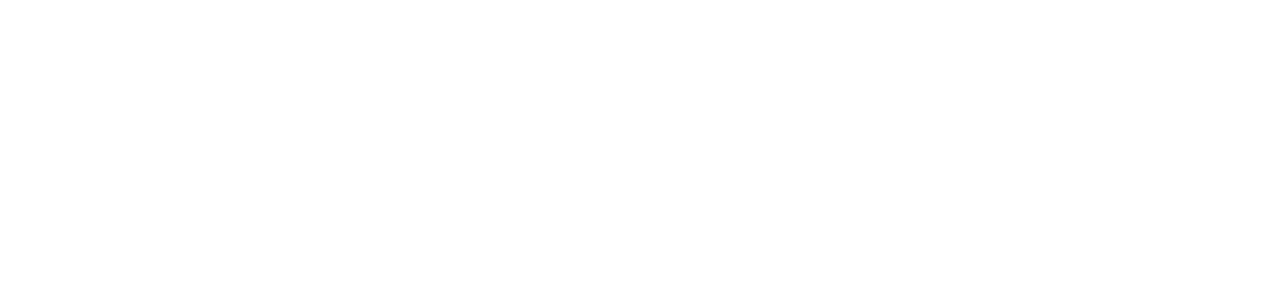
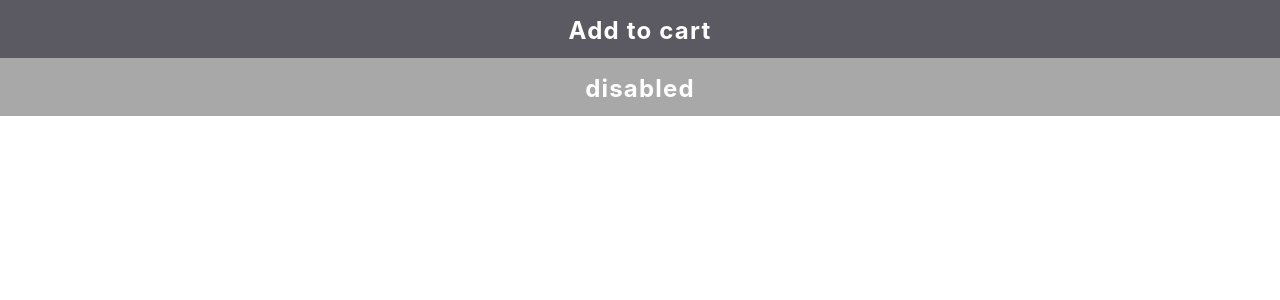
Before and after one commit to OlgaOparyna/Bookstore, a React (Create React App) app: page / in a window 1280 px wide. Shown: the top 300 px of the page. Built offline with nearby package versions, Linux system fonts and the light colour scheme; the HTML template or start-up script is replaced by a standard one.

Commit message:
add buttons

```diff
--- a/package.json
+++ b/package.json
@@ -10,6 +10,7 @@
     "@types/node": "^16.18.23",
     "@types/react": "^18.0.34",
     "@types/react-dom": "^18.0.11",
+    "classnames": "^2.3.2",
     "react": "^18.2.0",
     "react-dom": "^18.2.0",
     "react-scripts": "5.0.1",
--- a/src/App.tsx
+++ b/src/App.tsx
@@ -1,7 +1,10 @@
 import React from 'react';
+import Button from "./components/Button";
 function App() {
   return (
     <div className="App">
+      <Button title={"Add to cart"} onClick={()=>{}}/>
+      <Button title={"disabled"} onClick={()=>{}} disabled/>
     </div>
   );
 }
--- /dev/null
+++ b/src/assets/colors.scss
@@ -0,0 +1,11 @@
+$primary: #313037;
+$primary-secondary: #5B5A62;
+$secondary: #A8A8A8;
+$white: #FFFFFF;
+$gray: #E7E7E7;
+$light: #F7F7F7;
+$red: #FC857F;
+$blue: #D7E4FD;
+$green: #CAEFF0;
+$orange: #FEE9E2;
+$purple: #F4EEFD;
--- /dev/null
+++ b/src/assets/mixins.scss
@@ -0,0 +1,16 @@
+@mixin button{
+  font-weight: 700;
+  font-size: 24px;
+  line-height: 24px;
+  display: flex;
+  justify-content: center;
+  align-items: center;
+  text-align: center;
+  letter-spacing: 0.05em;
+  box-sizing: border-box;
+  border: 1px solid transparent;
+  padding: 18px 171px 14px;
+  &:hover{
+    cursor: pointer;
+  }
+}
--- /dev/null
+++ b/src/components/Button/Button.module.scss
@@ -0,0 +1,20 @@
+@import "src/assets/mixins";
+@import "src/assets/colors";
+
+.primaryButton{
+  @include button();
+  background-color: $primary;
+  color: $white;
+  &:hover{
+    background-color: $primary-secondary;
+  }
+}
+
+.disabledButton{
+  background-color: $secondary;
+  color:  $white;
+  &:hover{
+    cursor: not-allowed;
+    border-color: $secondary;
+  }
+}
--- /dev/null
+++ b/src/components/Button/Button.tsx
@@ -0,0 +1,29 @@
+import React, { FC, ReactNode } from "react";
+import classNames from "classnames";
+
+import styles from "./Button.module.scss";
+
+type ButtonProps = {
+    title: string | ReactNode;
+    onClick: () => void;
+    disabled?: boolean;
+    className?: string;
+};
+const Button: FC<ButtonProps> = ({
+                                     title,
+                                     onClick,
+                                     disabled,
+                                     className,
+                                 }) => {
+    return (
+        <div
+            onClick={disabled ? undefined : onClick}
+            className={classNames(styles.primaryButton, {
+                [styles.disabledButton]: disabled,
+            })}
+        >
+            {title}
+        </div>
+    );
+};
+export default Button;
--- /dev/null
+++ b/src/components/Button/index.ts
@@ -0,0 +1 @@
+export {default} from "./Button"
```
Also changed, not shown: 1 other file (tests, documents, lock files or other folders).
